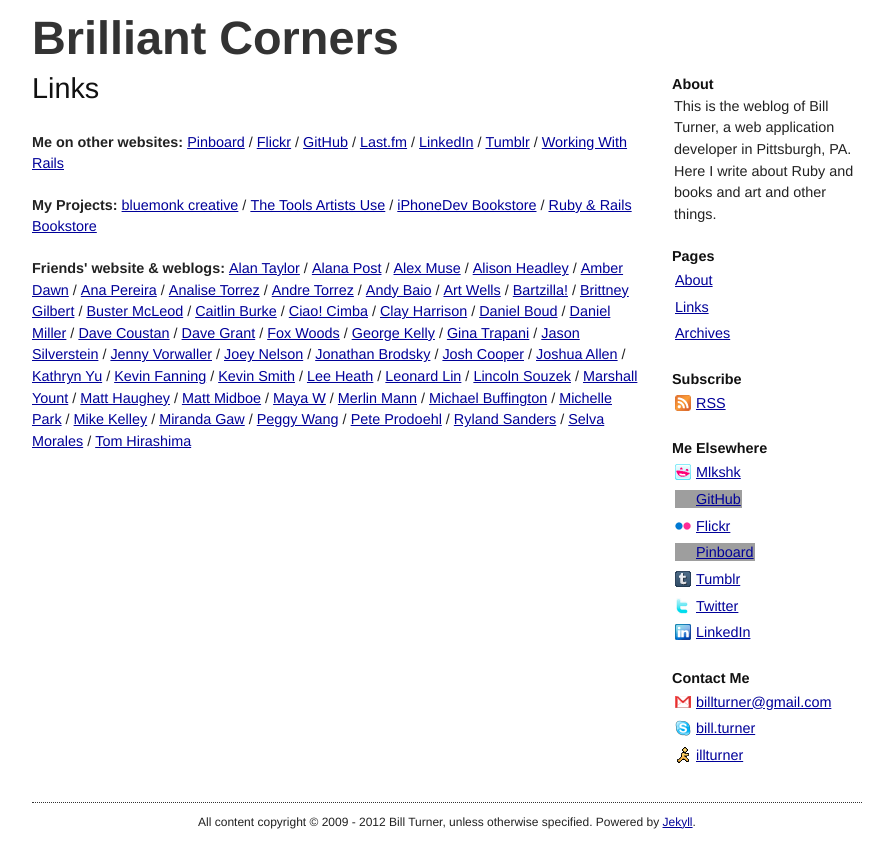
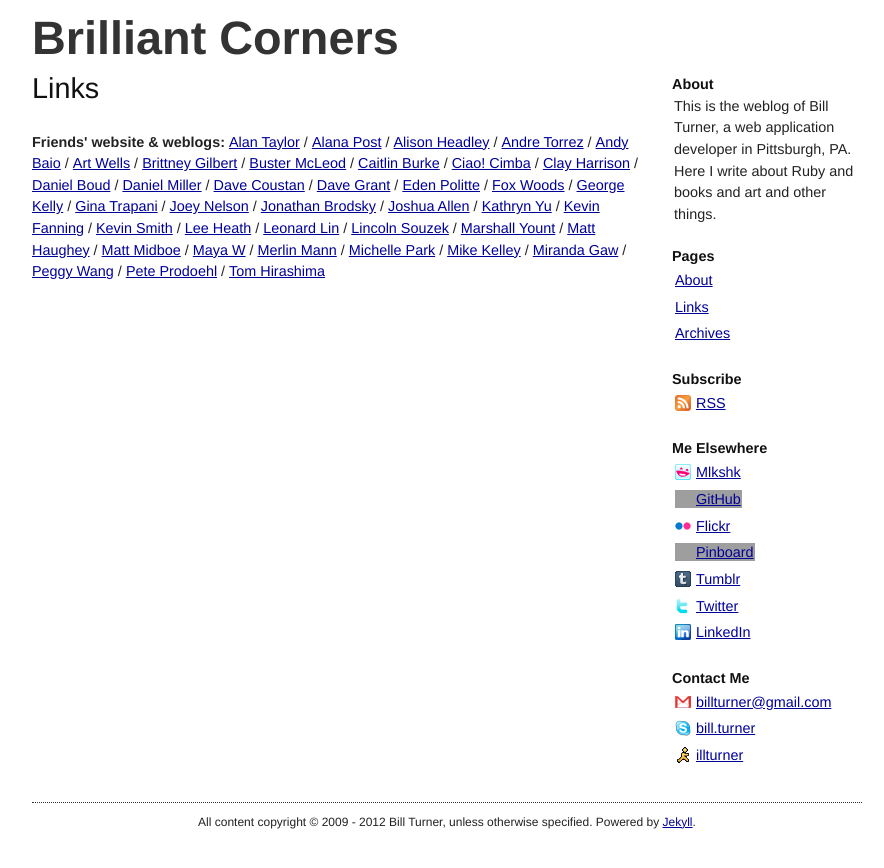
Before and after one commit to billturner/old_kindofblue_com, a Jekyll site: the page built from links.html, in a window 1280 px wide. Shown: the top 868 px of the page, without its empty margins (133-1017 px from the left). Built offline with Jekyll 4.4.1, drawn with Linux system fonts in a browser that asks for light colours; Markdown is read by kramdown in place of the engine named in the settings; comment, search, counter and statistics services are not loaded; grey boxes are pictures that could not be loaded.

Commit message:
Small cleanup; initial run through of redoing links page

```diff
--- a/Gemfile
+++ b/Gemfile
@@ -1,4 +1,4 @@
 source :rubygems
 
-gem 'jekyll', "0.11.2"
-gem 'rdiscount', "1.6.8"
+gem "jekyll", "0.11.2"
+gem "rdiscount", "1.6.8"
--- a/_config.yml
+++ b/_config.yml
@@ -12,4 +12,4 @@
 markdown: rdiscount
 pygments: false
 
-exclude: ['README.markdown', '_drafts', 'Gemfile', 'Gemfile.lock', '.rvmrc', '.gitignore']
+exclude: ["nginx.conf", "README.markdown", "_drafts", "Gemfile", "Gemfile.lock", ".rvmrc", ".gitignore"]
--- a/links.html
+++ b/links.html
@@ -2,39 +2,15 @@
 layout: page
 title: Links
 ---
-<ul class="links">
-<li class="first">Me on other websites:</b>
-<li><a href="http://pinboard.in/u:billturner" rel="me" title="My pinboard linklog">Pinboard</a></li>
-<li><a href="http://flickr.com/billturner" rel="me" title="My Flickr photo stream">Flickr</a></li>
-<li><a href="http://github.com/billturner" rel="me" title="My Github repositories">GitHub</a></li>
-<li><a href="http://last.fm/user/billturner" rel="me" title="My Last.fm music listening feed">Last.fm</a></li>
-<li><a href="http://www.linkedin.com/in/billturner" rel="me" title="My profile on the business networking site LinkedIn">LinkedIn</a></li>
-<li><a href="http://billturner.tumblr.com/" rel="me" title="My Tumblr weblog">Tumblr</a></li>
-<li class="last"><a href="http://workingwithrails.com/person/5560-bill-turner" rel="me" title="My profile on the Working With Rails website">Working With Rails</a></li>
-</ul>
-
-<ul class="links">
-<li class="first">My Projects:</b>
-<li><a href="http://bluemonkcreative.com/" rel="me" title="Web application development in Pittsburgh, PA">bluemonk creative</a></li>
-<li><a href="http://thetoolsartistsuse.com/" rel="me" title="Interviews with artists discussing the various artist tools and materials they use">The Tools Artists Use</a></li>
-<li><a href="http://iphonedevbookstore.com/" rel="me" title="Online bookstore providing the latest books for iPhone &amp; Cocoa programming">iPhoneDev Bookstore</a></li>
-<li class="last"><a href="http://rubyandrailsbookstore.com/" rel="me" title="Online bookstore providing the latest books for Ruby on Rails &amp; Merb programming">Ruby &amp; Rails Bookstore</a></li>
-</ul>
-
 <ul class="links friend-links">
 <li class="first">Friends' website &amp; weblogs:</li>
 <li><a href="http://www.kokogiak.com/">Alan Taylor</a></li>
 <li><a href="http://alanapost.net/">Alana Post</a></li>
-<li><a href="http://texasvc.weblogswork.com/">Alex Muse</a></li>
 <li><a href="http://bluishorange.com/">Alison Headley</a></li>
-<li><a href="http://www.amberdawn.org/">Amber Dawn</a></li>
-<li><a href="http://coucouchanel.blogspot.com/">Ana Pereira</a></li>
-<li><a href="http://www.lisey.org/">Analise Torrez</a></li>
 <li><a href="http://notes.torrez.org/">Andre Torrez</a></li>
 <li><a href="http://waxy.org/">Andy Baio</a></li>
 <li><a href="http://blog.artwells.com/">Art Wells</a></li>
-<li><a href="http://www.bartzilla.org/">Bartzilla!</a></li>
-<li><a href="http://brittneygilbert.com/">Brittney Gilbert</a></li>
+<li><a href="http://brittneyg.typepad.com/">Brittney Gilbert</a></li>
 <li><a href="http://bustermcleod.com/">Buster McLeod</a></li>
 <li><a href="http://www.caitlinburke.com/">Caitlin Burke</a></li>
 <li><a href="http://ciaocimba.com/">Ciao! Cimba</a></li>
@@ -43,14 +19,12 @@
 <li><a href="http://www.danielsjourney.com/">Daniel Miller</a></li>
 <li><a href="http://blog.extraface.com/">Dave Coustan</a></li>
 <li><a href="http://seizethedave.com/">Dave Grant</a></li>
-<li><a href="http://blog.cocolaco.com/">Fox Woods</a></li>
+<li><a href="http://www.neonepiphany.com/">Eden Politte</a></li>
+<li><a href="http://foxwoods.me/">Fox Woods</a></li>
 <li><a href="http://www.allaboutgeorge.com/">George Kelly</a></li>
 <li><a href="http://scribbling.net/">Gina Trapani</a></li>
-<li><a href="http://980media.com/">Jason Silverstein</a></li>
-<li><a href="http://www.jennyvorwaller.com/blog/">Jenny Vorwaller</a></li>
 <li><a href="http://jnjnjn.com/">Joey Nelson</a></li>
 <li><a href="http://www.jonbro.tk/">Jonathan Brodsky</a></li>
-<li><a href="http://10500bc.org/">Josh Cooper</a></li>
 <li><a href="http://fireland.com/">Joshua Allen</a></li>
 <li><a href="http://kathrynyu.com/">Kathryn Yu</a></li>
 <li><a href="http://whygodwhy.com/">Kevin Fanning</a></li>
@@ -63,13 +37,10 @@
 <li><a href="http://gnumatt.org/blog/">Matt Midboe</a></li>
 <li><a href="http://www.micronomicon.com/blog/">Maya W</a></li>
 <li><a href="http://www.kungfugrippe.com/">Merlin Mann</a></li>
-<li><a href="http://michaelbuffington.com/">Michael Buffington</a></li>
 <li><a href="http://www.thejamjar.com/">Michelle Park</a></li>
 <li><a href="http://www.mkelley.net/">Mike Kelley</a></li>
 <li><a href="http://geegaw.com/">Miranda Gaw</a></li>
-<li><a href="http://hellodanger.com/">Peggy Wang</a></li>
+<li><a href="http://blipsandclicks.com/">Peggy Wang</a></li>
 <li><a href="http://rasterweb.net/raster/">Pete Prodoehl</a></li>
-<li><a href="http://www.aboyandhiscomputer.com/">Ryland Sanders</a></li>
-<li><a href="http://www.neonepiphany.com/">Selva Morales</a></li>
 <li class="last"><a href="http://www.straightnochaser.org/">Tom Hirashima</a></li>
 </ul>
```
Also changed, not shown: _includes/google_analytics.html (line endings or trailing spaces).
